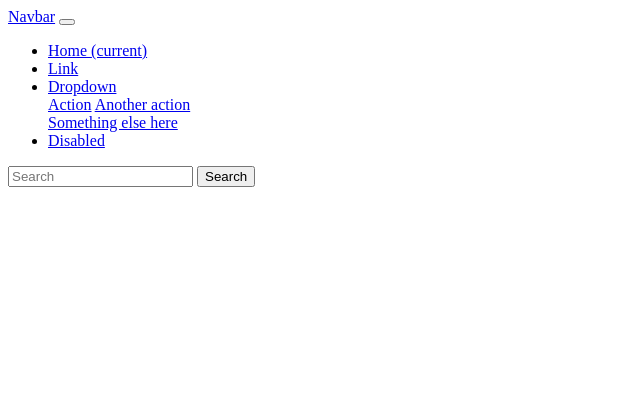
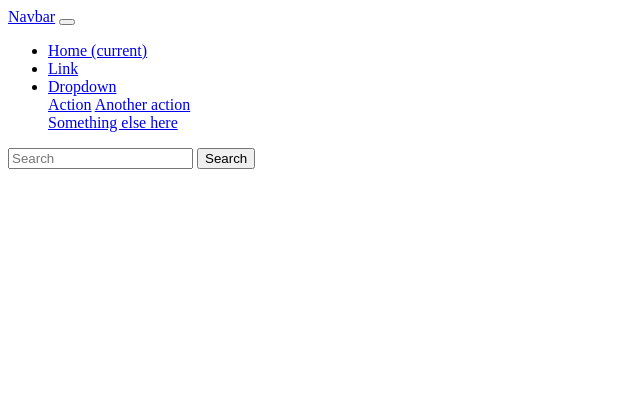
Before and after one commit to manusss123/AlmacenBueno, a PHP site: page /Tienda.php in a window 1280 px wide. Shown: the top 420 px of the page, without its empty margins (0-640 px from the left). Before the commit the page ends 187 px from the top, so only its background shows below. Run offline with PHP 8.4, Linux system fonts and the light colour scheme.

```diff
--- a/Tienda.php
+++ b/Tienda.php
@@ -1,5 +1,10 @@
-<?php ?>
+<?php
 
+$mysqli
+
+?>
+<html>
+    <body>
 <nav class="navbar navbar-expand-lg navbar-light bg-light">
     <a class="navbar-brand" href="#">Navbar</a>
     <button class="navbar-toggler" type="button" data-toggle="collapse" data-target="#navbarSupportedContent" aria-controls="navbarSupportedContent" aria-expanded="false" aria-label="Toggle navigation">
@@ -25,9 +30,6 @@
                     <a class="dropdown-item" href="#">Something else here</a>
                 </div>
             </li>
-      <li class="nav-item">
-        <a class="nav-link disabled" href="#">Disabled</a>
-      </li>
         </ul>
         <form class="form-inline my-2 my-lg-0">
             <input class="form-control mr-sm-2" type="search" placeholder="Search" aria-label="Search">
@@ -35,3 +37,14 @@
         </form>
     </div>
 </nav>
+    <div id="articulos" style="width: 100% ; height: 100%; float:left; align-content: center">
+        <div id="articulo">   </div>
+
+    </div>
+    </body>
+    <script>
+
+
+
+    </script>
+</html>
```
Lines whose indentation alone changed are shown as unchanged.
